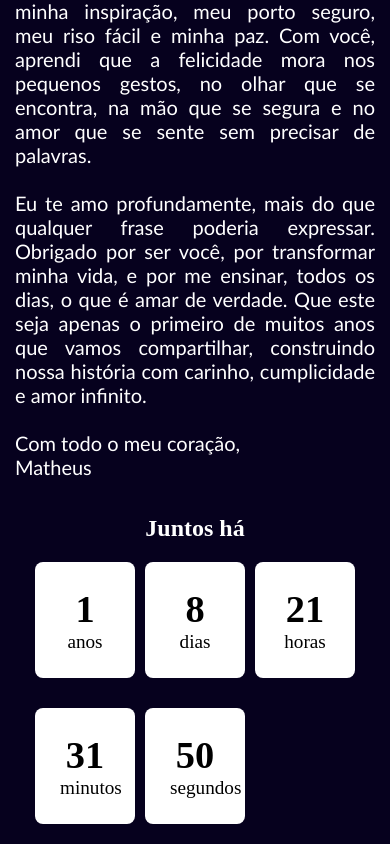
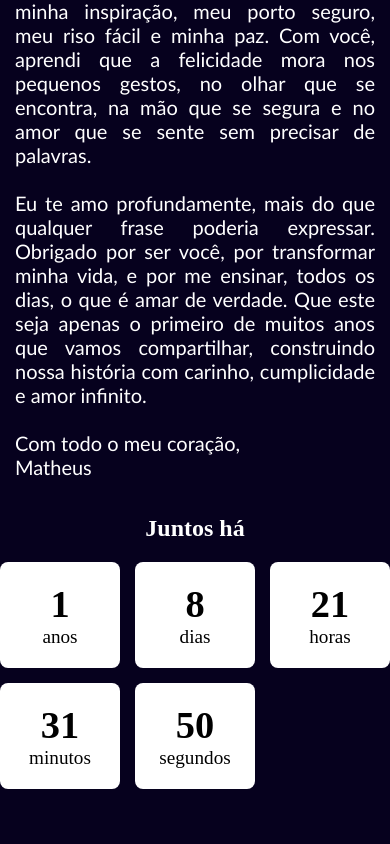
Before and after one commit to matheustos/presente, a plain HTML site: page mensagem.html in a window 390 px wide. Shown: the part 868-1712 px from the top of the page. After the commit the page ends 1657 px from the top, so only its background shows below. Drawn offline with Linux system fonts and the light colour scheme.

Commit message:
correção de responsividade

```diff
--- a/mensagem.css
+++ b/mensagem.css
@@ -60,21 +60,20 @@ h2{
 }
 
 .contador {
-    justify-content: center; /* centro horizontal */
-
     display: grid;
-    grid-template-columns: repeat(3, 100px);
-    gap: 10px;
+    grid-template-columns: repeat(auto-fit, minmax(90px, 1fr));
+    justify-content: center;
+    gap: 15px;
 }
 
 .contador div {
     background-color: white;
-    padding: 25px;
+    padding: 20px;
     text-align: center;
     border-radius: 8px;
     font-size: 1.2em;
-    margin-bottom: 20px;
 }
+
 .contador span {
     font-size: 2em;
     font-weight: bold;
```
